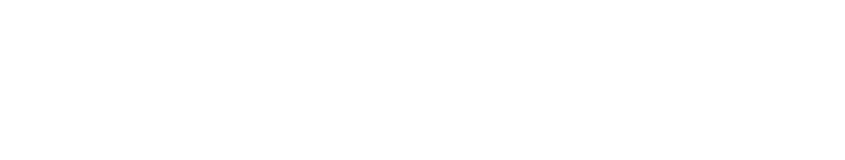
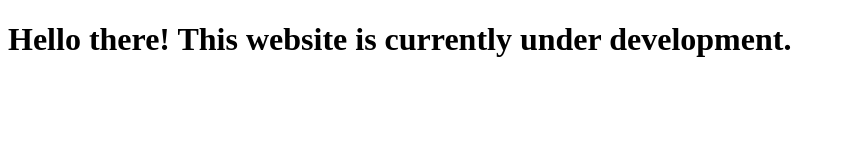
Before and after one commit to gopalgopakumar/gopalgopakumar.github.io, a plain HTML site: page index.html in a window 1280 px wide. Shown: the whole page, without its empty margins (0-845 px from the left). Drawn offline with Linux system fonts and the light colour scheme.

Commit message:
Added placeholder text for webpage and readme file

```diff
--- a/index.html
+++ b/index.html
@@ -5,6 +5,6 @@
     <title>Hello World!</title>
 </head>
 <body>
-
+<h1>Hello there! This website is currently under development.</h1>
 </body>
 </html>
```
Also changed, not shown: 1 other file.
